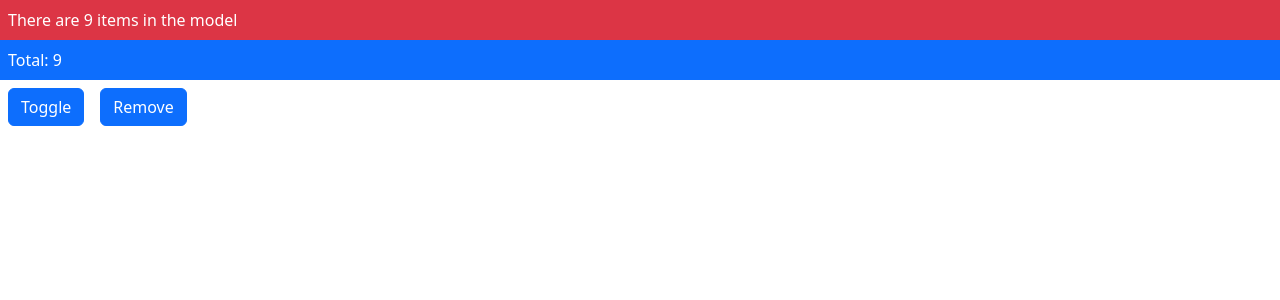
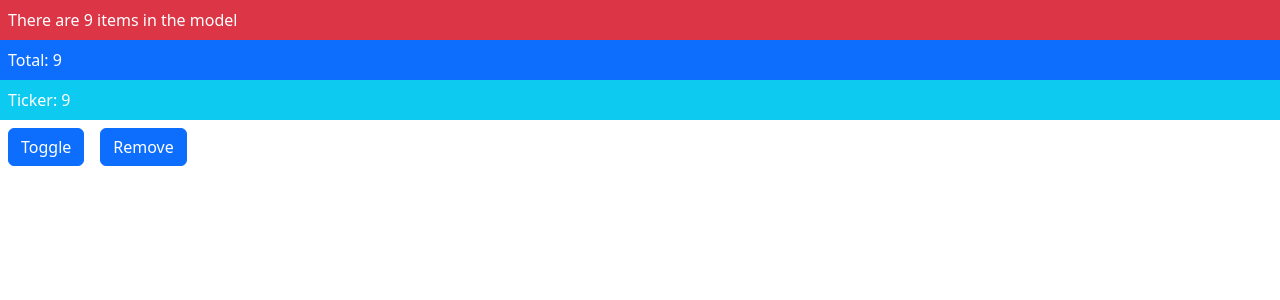
Before and after one commit to fellyka/Teaching-Angular, an Angular app: page / in a window 1280 px wide. Shown: the top 300 px of the page. Built offline with nearby package versions, Linux system fonts and the light colour scheme.

Commit message:
Use of observable in Angular

```diff
--- a/src/app/product.component.ts
+++ b/src/app/product.component.ts
@@ -1,5 +1,6 @@
-import { Component, computed, signal } from '@angular/core';
+import { Component, computed, effect, signal } from '@angular/core';
 import { Model } from './repository.model';
+import { Ticker } from './ticker.model';
 
 @Component({
   selector: 'app',
@@ -9,6 +10,12 @@ export class ProductComponent {
   private model: Model = new Model();
   private  messages = ["Total","Price"];
   private index = signal<number>(0);
+  private ticker = new Ticker();
+  tickerValue = 0;
+
+  constructor(){
+    this.ticker.value.subscribe((v)=>this.tickerValue = v);
+  }
 
   get count(): number {
     let result = this.model.getProducts().length;
@@ -38,14 +45,16 @@ export class ProductComponent {
     When a fx is invoked, Angular keeps track track of the signals whose values are read in order
     to understand the relationship between data values.
   */
-  message = computed<string>(
-    ()=>{
-      let result = `${this.messages[this.index()]}: ${this.total}`;
-      console.log(`message value read: ${result}`);
-      return result;
-    }
-  );
+  // message = computed<string>(
+  //   ()=>{
+  //     let result = `${this.messages[this.index()]}: ${this.total}`;
+  //     console.log(`message value read: ${result}`);
+  //     return result;
+  //   }
+  // );
 
+  message = computed<string>(()=>`${this.messages[this.index()]}: ${this.total}`);
+  messageEffect = effect(()=>console.log(`message value read: ${this.message}`));
 
   toggleMessage(){
     console.clear();
--- a/src/app/template.html
+++ b/src/app/template.html
@@ -4,5 +4,8 @@
 <div class="bg-primary text-white p-2">
   {{message()}}
 </div>
+<div class="bg-info text-white p-2">
+  Ticker: {{tickerValue}}
+</div>
 <button class="btn btn-primary m-2" (click)="toggleMessage()">Toggle</button>
 <button class="btn btn-primary m-2" (click)="removeProduct()">Remove</button>
--- /dev/null
+++ b/src/app/ticker.model.ts
@@ -0,0 +1,5 @@
+import { Observable, interval } from "rxjs";
+
+export class Ticker {
+  value: Observable<number> = interval(500);
+}
```
